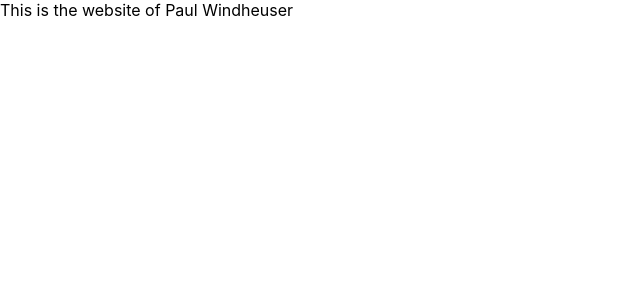
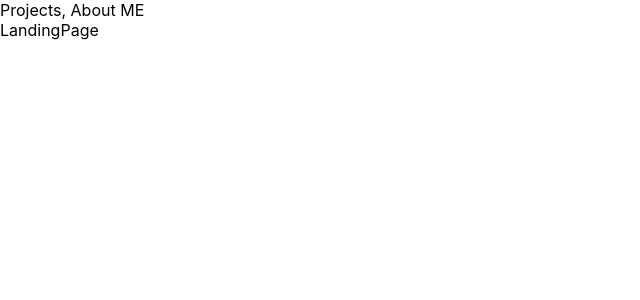
Before and after one commit to pawind/my-website, a React (Create React App) app: page / in a window 1280 px wide. Shown: the top 300 px of the page, without its empty margins (0-640 px from the left). Built offline with nearby package versions, Linux system fonts and the light colour scheme.

Commit message:
Folder Stucture and implemented currentPage

```diff
--- a/src/App.js
+++ b/src/App.js
@@ -1,11 +1,12 @@
-import FrontPage from "./components/sites/FrontPage/FrontPage";
+import React from "react";
+import Website from "./components/website/website";
 
-function App() {
-  return (
+const App = (props) => {
+  return(
     <div className="App">
-      <FrontPage />
+      <Website />
     </div>
-  );
+  )
 }
 
 export default App;
--- /dev/null
+++ b/src/components/hoc/Auxeleration.js
@@ -0,0 +1,7 @@
+const Auxeleration = (props) => (
+    <div className={props.className}>
+        {props.children}
+    </div>
+)
+
+export default Auxeleration;
--- /dev/null
+++ b/src/components/navigation/NavBar/NavBar.js
@@ -0,0 +1,9 @@
+const NavBar = (props) => {
+    return(
+        <div className={props.class}>
+            Projects, About ME
+        </div>
+    )
+}
+
+export default NavBar;
--- a/src/components/sites/FrontPage/FrontPage.js
+++ /dev/null
@@ -1,11 +0,0 @@
-import React from 'react'
-
-const FrontPage = (props) => {
-    return(
-    <div>
-        This is the website of Paul Windheuser
-    </div>
-    );
-}
-
-export default FrontPage;
--- /dev/null
+++ b/src/components/sites/LandingPage/LandingPage.js
@@ -0,0 +1,11 @@
+import classes from "./LandingPage.module.css";
+
+const landingPage = (props) => {
+    return(
+    <div className={classes.LandingPage}>
+        LandingPage
+    </div>
+    );
+}
+
+export default landingPage;
--- /dev/null
+++ b/src/components/sites/LandingPage/LandingPage.module.css
@@ -0,0 +1,2 @@
+.LandingPage {
+}
--- /dev/null
+++ b/src/components/sites/layout/Layout.js
@@ -0,0 +1,18 @@
+import React, { useState } from "react";
+import classes from "./Layout.module.css";
+import NavBar from "../../navigation/NavBar/NavBar";
+import Auxeleration from "../../hoc/Auxeleration";
+
+const layout = (props) => {
+
+    return(
+    <div>
+        <NavBar className={classes.NavBar}/>
+        <Auxeleration class={classes.currentPage}>
+            {props.currentPage}
+        </Auxeleration>
+    </div>
+    );
+}
+
+export default layout;
--- /dev/null
+++ b/src/components/sites/layout/Layout.module.css
@@ -0,0 +1,8 @@
+.NavBar {
+  margin: 20px;
+}
+
+.CurrentPage {
+  padding: 100px;
+  margin-top: 100px;
+}
--- /dev/null
+++ b/src/components/website/website.js
@@ -0,0 +1,31 @@
+import React, { Component } from 'react'
+import LandingPage from "../sites/LandingPage/LandingPage";
+import Layout from "../sites/layout/Layout";
+
+class Website extends Component {
+    constructor(props) {
+        super(props);
+        this.state = {
+            currentPageName: "landing"
+        };
+    }
+
+    render() {
+        const { currentPageName } = this.state;
+        let currentPage = null;
+        switch(currentPageName){
+            //case ("landing"):
+            //      currentPage = <LandingPage />
+            //         break;
+            default:
+                currentPage = <LandingPage />
+        }
+        return (
+            <Layout currentPage={currentPage}>
+
+            </Layout>
+        );
+    }
+}
+
+export default Website;
```
Also changed, not shown: src/components/sites/FrontPage/FrontPage.css (deleted), 1 other file (tests, documents, lock files or other folders).
